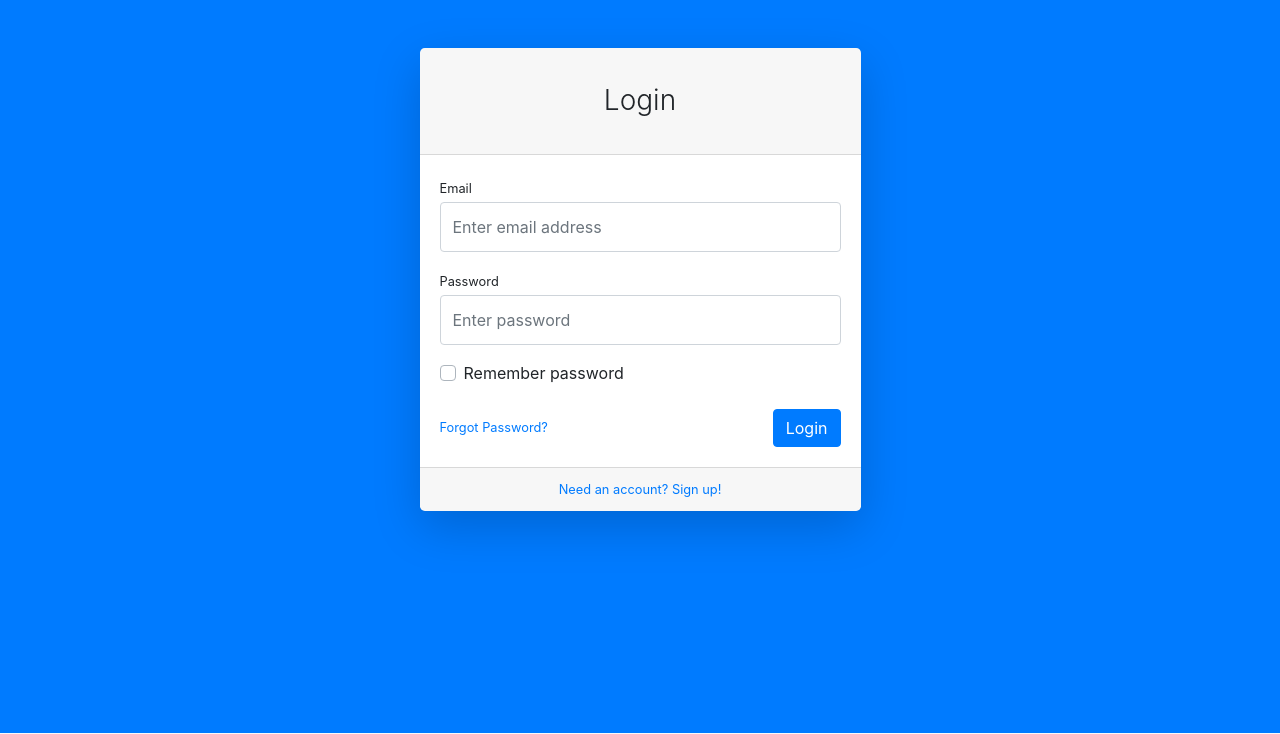
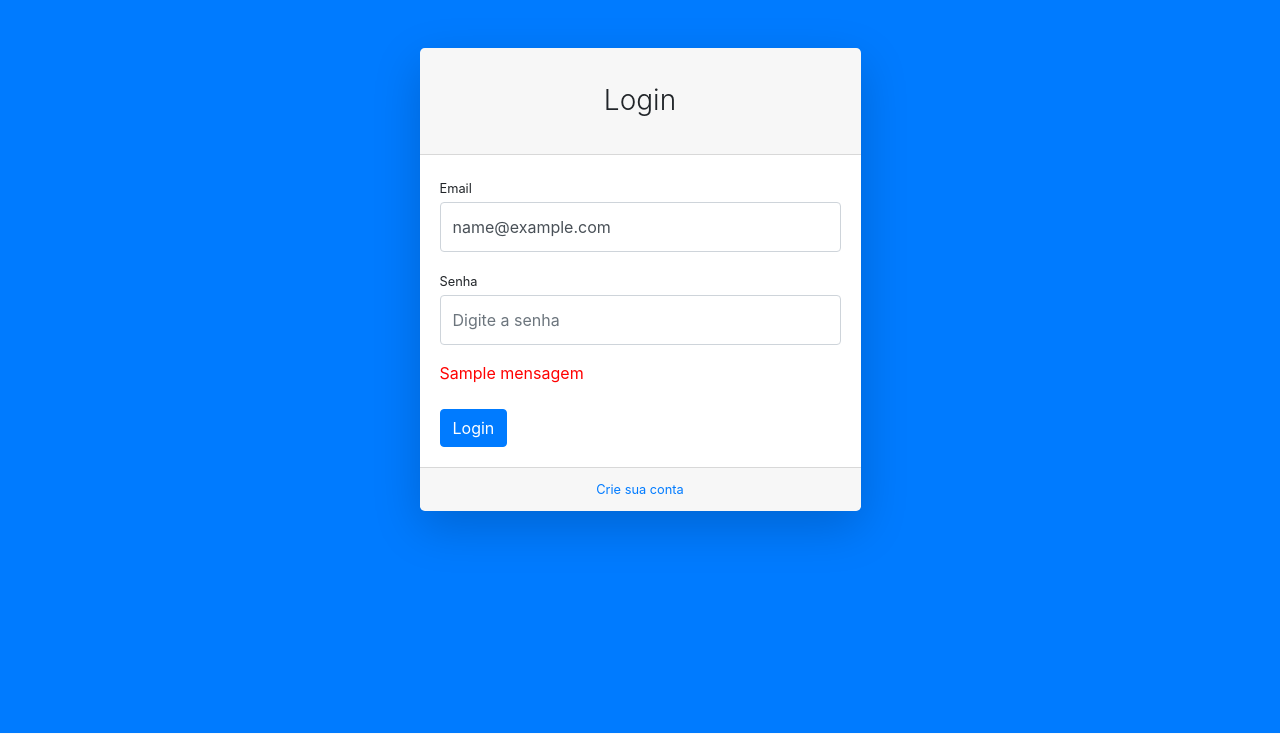
Before and after one commit to igbcampos/siteinseguro, a Django app: template core/templates/login.html in a window 1280 px wide. Shown: the top 734 px of the page. Run offline with Django 3.2, Linux system fonts and the light colour scheme; the template is opened without the code that fills it: most values are stand-ins (such as "Sample title", 1, 10 or a date in 2020); one stand-in notice (Sample message) is shown; some libraries are stand-ins or nearby versions.

Commit message:
Adiciona Tela de Login e Tela de Cadastro

```diff
--- a/core/templates/login.html
+++ b/core/templates/login.html
@@ -7,7 +7,7 @@
         <meta name="viewport" content="width=device-width, initial-scale=1, shrink-to-fit=no" />
         <meta name="description" content="" />
         <meta name="author" content="" />
-        <title>Page Title - SB Admin</title>
+        <title>Site Seguro - Login</title>
         <link href="{% static 'css/styles.css' %}" rel="stylesheet" />
         <script src="https://cdnjs.cloudflare.com/ajax/libs/font-awesome/5.13.0/js/all.min.js" crossorigin="anonymous"></script>
     </head>
@@ -15,35 +15,37 @@
         <div id="layoutAuthentication">
             <div id="layoutAuthentication_content">
                 <main>
+                    {% if messages %}
+                        {% for message in messages %}
+                            <script> alert('{{message}}') </script>
+                        {% endfor %}
+                    {% endif %}
                     <div class="container">
                         <div class="row justify-content-center">
                             <div class="col-lg-5">
                                 <div class="card shadow-lg border-0 rounded-lg mt-5">
                                     <div class="card-header"><h3 class="text-center font-weight-light my-4">Login</h3></div>
                                     <div class="card-body">
-                                        <form>
+                                        <form action="{% url 'login' %}" method="POST">
+                                            {% csrf_token %}
                                             <div class="form-group">
                                                 <label class="small mb-1" for="inputEmailAddress">Email</label>
-                                                <input class="form-control py-4" id="inputEmailAddress" type="email" placeholder="Enter email address" />
+                                                <input class="form-control py-4" id="inputEmailAddress" type="email" placeholder="Digite o email" name="email" value="{{email}}"/>
                                             </div>
                                             <div class="form-group">
-                                                <label class="small mb-1" for="inputPassword">Password</label>
-                                                <input class="form-control py-4" id="inputPassword" type="password" placeholder="Enter password" />
+                                                <label class="small mb-1" for="inputPassword">Senha</label>
+                                                <input class="form-control py-4" id="inputPassword" type="password" placeholder="Digite a senha" name="senha"/>
                                             </div>
-                                            <div class="form-group">
-                                                <div class="custom-control custom-checkbox">
-                                                    <input class="custom-control-input" id="rememberPasswordCheck" type="checkbox" />
-                                                    <label class="custom-control-label" for="rememberPasswordCheck">Remember password</label>
-                                                </div>
-                                            </div>
+                                            {% if mensagem %}
+                                                <p style="color: red;">{{mensagem}}</p>
+                                            {% endif %}
                                             <div class="form-group d-flex align-items-center justify-content-between mt-4 mb-0">
-                                                <a class="small" href="password.html">Forgot Password?</a>
-                                                <a class="btn btn-primary" href="index.html">Login</a>
+                                                <button type="submit" class="btn btn-primary">Login</button>
                                             </div>
                                         </form>
                                     </div>
                                     <div class="card-footer text-center">
-                                        <div class="small"><a href="register.html">Need an account? Sign up!</a></div>
+                                        <div class="small"><a href="{% url 'cadastrar' %}">Crie sua conta</a></div>
                                     </div>
                                 </div>
                             </div>
--- a/core/urls.py
+++ b/core/urls.py
@@ -4,4 +4,6 @@
 urlpatterns = [
     path('', views.inicio, name= 'inicio'),
     path('login', views.login, name= 'login'),
+    path('cadastrar', views.cadastrar, name= 'cadastrar'),
+    path('deslogar', views.deslogar, name= 'deslogar'),
 ]
```
Also changed, not shown: core/templates/cadastrar.html (renamed from core/templates/register.html, +33 -15 lines), core/views.py (+24 -1 lines).
